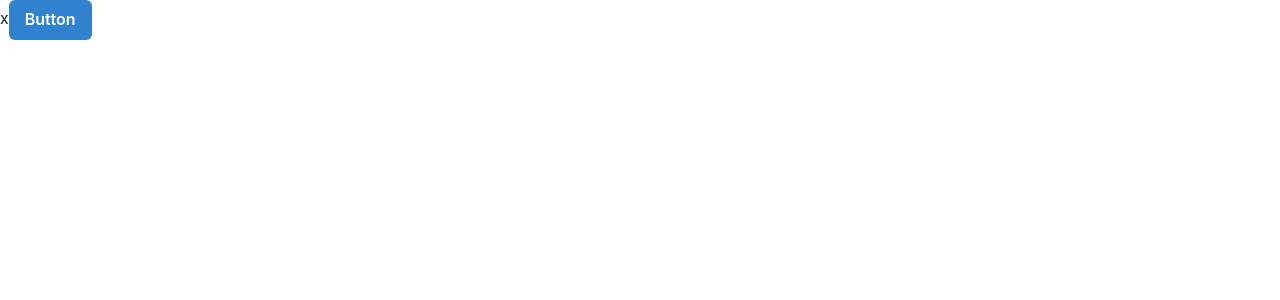
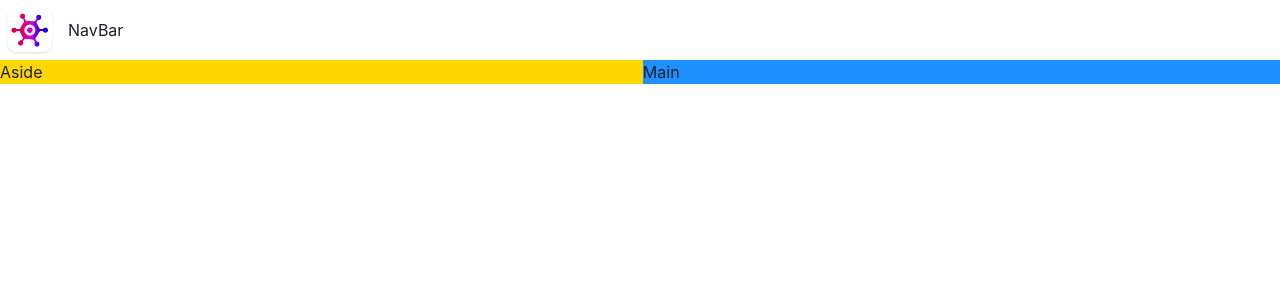
Before and after one commit to Itzlukal/game-hub, a React (Vite) app: page / in a window 1280 px wide. Shown: the top 300 px of the page. Built offline with nearby package versions, Linux system fonts and the light colour scheme.

Commit message:
Build a navbar

```diff
--- a/src/App.tsx
+++ b/src/App.tsx
@@ -1,6 +1,26 @@
-import { Button, ButtonGroup } from "@chakra-ui/react";
+import { Grid, GridItem, Show } from "@chakra-ui/react";
+import NavBar from "./components/NavBar";
 
 function App() {
-  return <Button colorScheme="blue">Button</Button>;
+  return (
+    <Grid
+      templateAreas={{
+        base: `"nav " " main"`,
+        lg: `"nav nav" "  aside main"`, //lagerr than 1024
+      }}
+    >
+      <GridItem area="nav">
+        <NavBar />
+      </GridItem>
+      <Show above="lg">
+        <GridItem area="aside" bg="gold">
+          Aside
+        </GridItem>
+      </Show>
+      <GridItem area="main" bg="dodgerblue">
+        Main
+      </GridItem>
+    </Grid>
+  );
 }
 export default App;
--- /dev/null
+++ b/src/components/NavBar.tsx
@@ -0,0 +1,14 @@
+import React from "react";
+import { HStack, Image, Text } from "@chakra-ui/react";
+import logo from "../assets/logo.webp";
+
+const NavBar = () => {
+  return (
+    <HStack>
+      <Image src={logo} boxSize="60px" />
+      <Text> NavBar</Text>
+    </HStack>
+  );
+};
+
+export default NavBar;
--- a/src/main.tsx
+++ b/src/main.tsx
@@ -7,7 +7,7 @@ import "./index.css";
 ReactDOM.createRoot(document.getElementById("root") as HTMLElement).render(
   <React.StrictMode>
     <ChakraProvider>
-      x<App />
+      <App />
     </ChakraProvider>
   </React.StrictMode>
 );
```
Also changed, not shown: src/assets/logo.webp (added).
